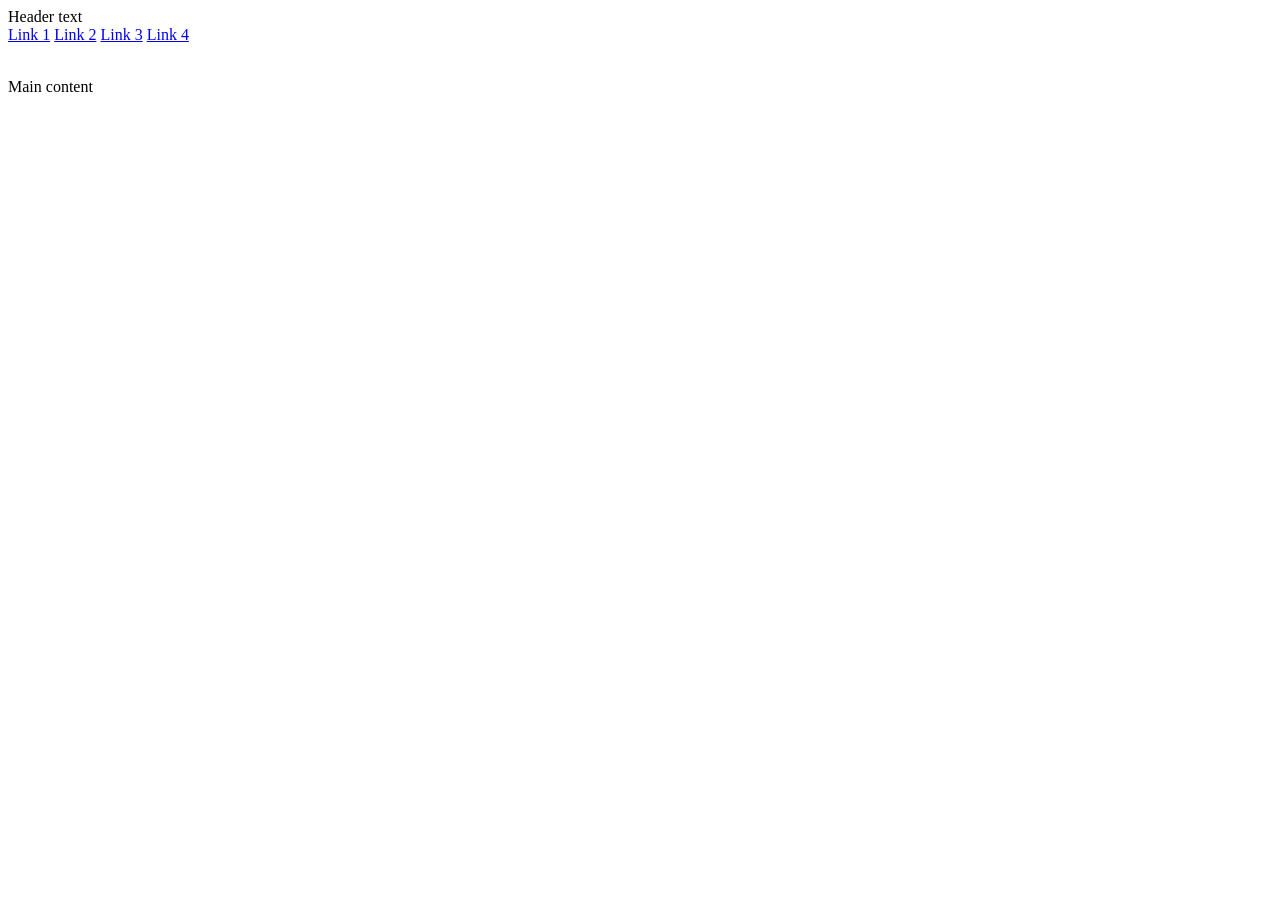
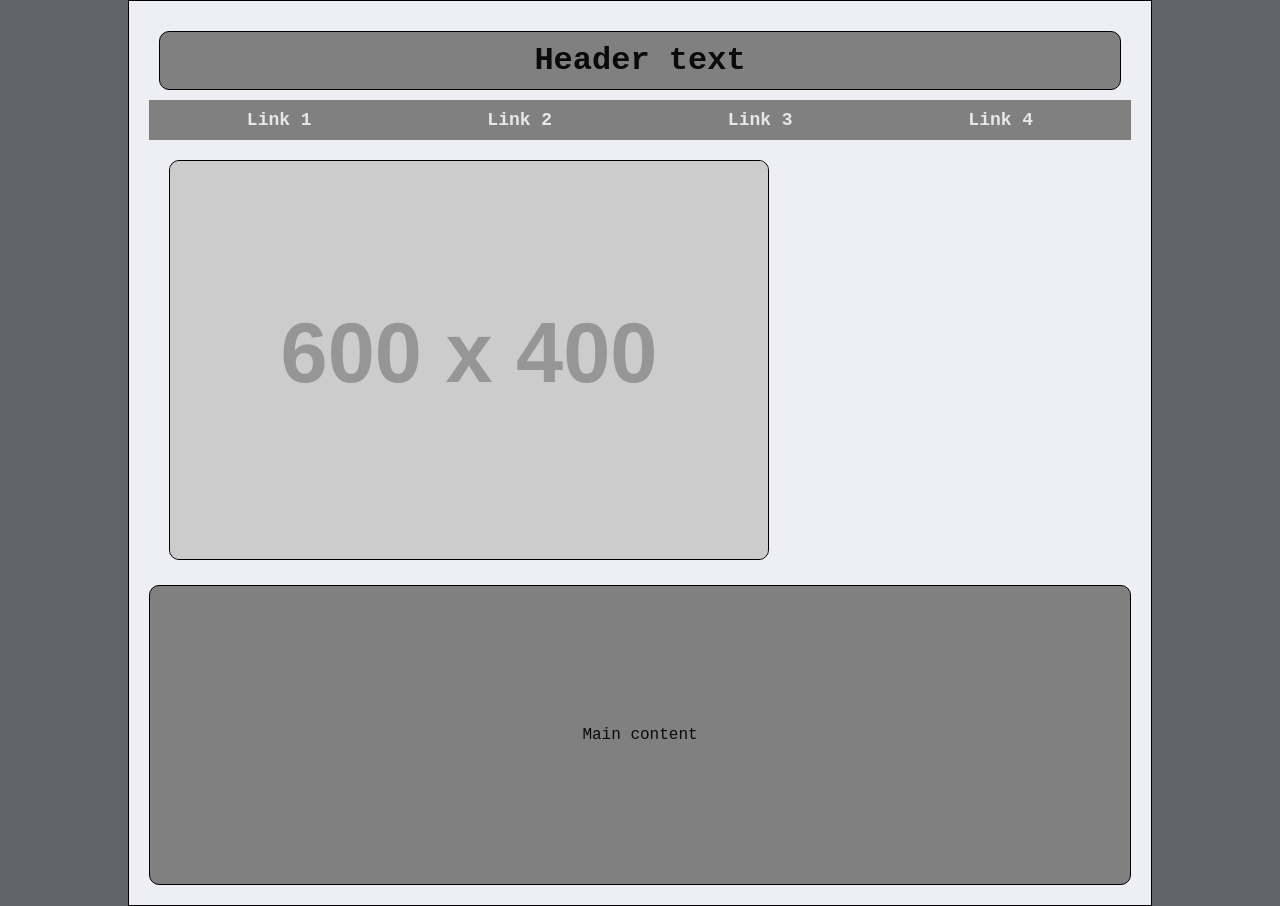
Before and after one commit to bassplayarob/first-class-repo, a plain HTML site: page index.html in a window 1280 px wide. Before the commit the page ends 800 px from the top, so only its background shows below. Drawn offline with Linux system fonts and the light colour scheme; placeholder pictures from the web are drawn by us.

Commit message:
finished wireframe

```diff
--- a/index.html
+++ b/index.html
@@ -3,12 +3,15 @@
   <head>
     <meta charset="UTF-8" />
     <meta name="viewport" content="width=device-width, initial-scale=1.0" />
+    <link rel="stylesheet" href="styles.css" />
     <title>Hello Styles</title>
   </head>
   <body>
-    <div>
-      <header>Header text</header>
-      <nav>
+    <div class="container">
+      <header>
+        <h1>Header text</h1>
+      </header>
+      <nav id="navigation">
         <a href="#">Link 1</a>
         <a href="#">Link 2</a>
         <a href="#">Link 3</a>
@@ -16,10 +19,14 @@
       </nav>
 
       <div>
-        <img src="" alt="" />
+        <img
+          class="placeholder"
+          src="https://placehold.co/600x400/EEE/31343C"
+          alt="placeholder image"
+        />
       </div>
 
-      <div>
+      <div class="content">
         <p>Main content</p>
       </div>
     </div>
--- /dev/null
+++ b/styles.css
@@ -0,0 +1,68 @@
+* {
+  margin: 0;
+  padding: 0;
+  box-sizing: border-box;
+}
+
+body {
+  font-family: "Courier New", Courier, monospace;
+  background-color: #626469;
+  color: #0b0a0a;
+}
+
+.container {
+  width: 80%;
+  margin: 0 auto;
+  max-width: 1200px;
+  padding: 20px;
+  background-color: #edeff4;
+  border: 1px solid black;
+}
+header {
+  text-align: center;
+  padding: 10px;
+}
+
+header h1 {
+  background-color: gray;
+  padding: 10px;
+  border: 1px solid black;
+  border-radius: 10px;
+}
+
+#navigation {
+  display: flex;
+  justify-content: space-around;
+  background-color: gray;
+  padding: 10px;
+  margin-bottom: 20px;
+}
+
+#navigation a {
+  text-decoration: none;
+  color: #e9e6e6;
+  font-weight: bold;
+  font-size: 18px;
+}
+
+.placeholder {
+  background-color: gray;
+  width: 600px;
+  height: 400px;
+  margin: 0 auto;
+  margin-bottom: 20px;
+  margin-left: 20px;
+  border: 1px solid black;
+  border-radius: 10px;
+}
+
+.content {
+  background-color: gray;
+  padding: 20px;
+  display: flex;
+  justify-content: center;
+  align-items: center;
+  height: 300px;
+  border: 1px solid black;
+  border-radius: 10px;
+}
```
